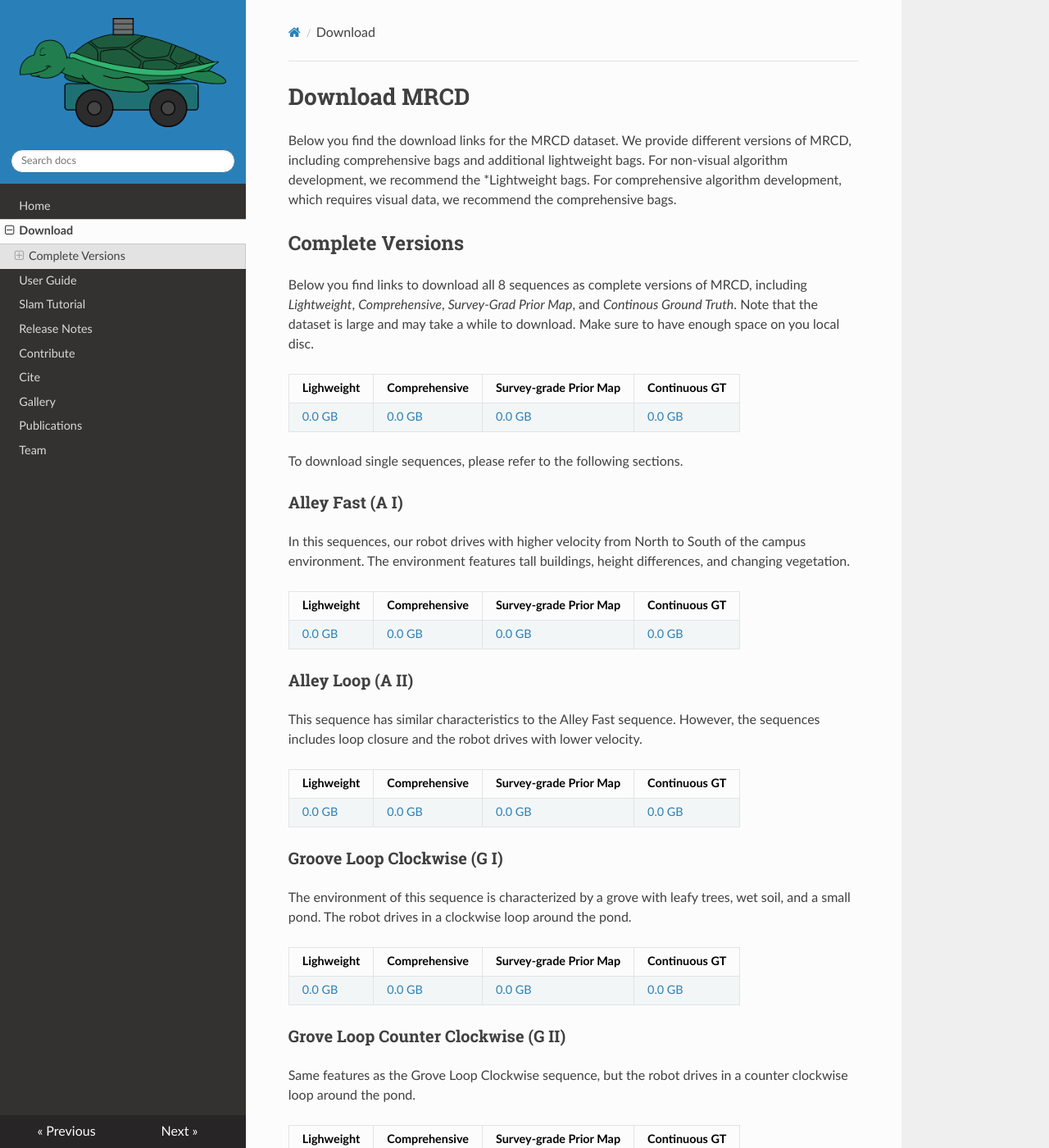
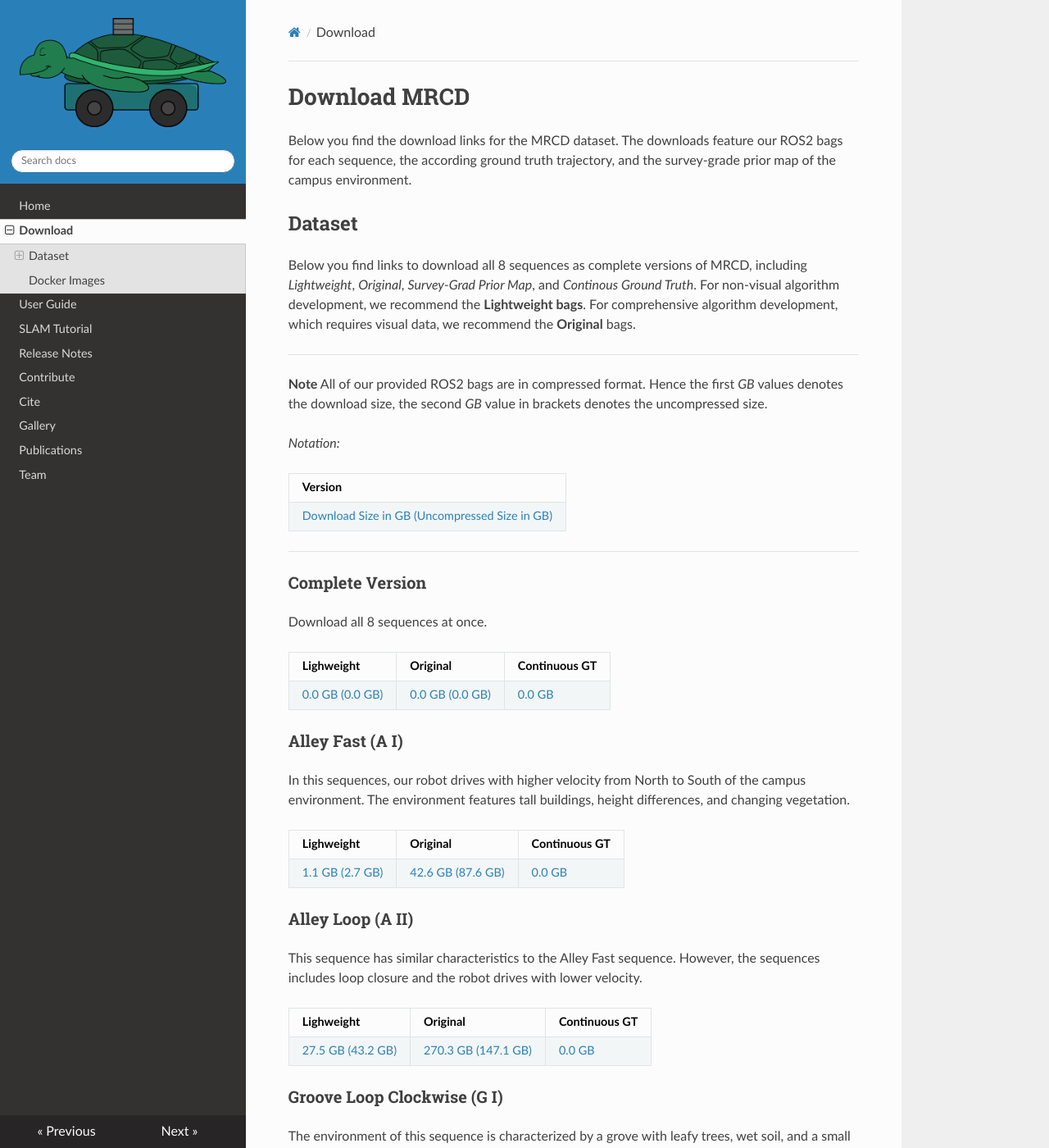
Before and after one commit to SM20598/MRCD, an MkDocs documentation site: the page built from docs/download.md, in a window 1280 px wide and 1400 px high. Shown: the whole window at 82% size. Built offline with MkDocs 1.6.1, drawn with Linux system fonts in a browser that asks for light colours; nearby versions of some CDN libraries; some of the changed text lies outside the part shown.

Commit message:
Added Sizes of data to download.md

```diff
--- a/docs/download.md
+++ b/docs/download.md
@@ -1,68 +1,97 @@
 # Download MRCD
-Below you find the download links for the MRCD dataset. We provide different versions of MRCD, including comprehensive bags and additional lightweight bags. For non-visual algorithm development, we recommend the *Lightweight bags. For comprehensive algorithm development, which requires visual data, we recommend the comprehensive bags.
+Below you find the download links for the MRCD dataset. The downloads feature our ROS2 bags for each sequence, the according ground truth trajectory, and the survey-grade prior map of the campus environment.
 
-## Complete Versions
 
-Below you find links to download all 8 sequences as complete versions of MRCD, including *Lightweight*, *Comprehensive*, *Survey-Grad Prior Map*, and *Continous Ground Truth*. Note that the dataset is large and may take a while to download. Make sure to have enough space on you local disc.
 
-| Lighweight | Comprehensive | Survey-grade Prior Map | Continuous GT |
-|-|-|-|-|
-| [0.0 GB](https://sm20598.github.io/downloads)| [0.0 GB](https://sm20598.github.io/downloads)| [0.0 GB](https://sm20598.github.io/downloads) | [0.0 GB](https://sm20598.github.io/downloads) |
+## Dataset
 
-To download single sequences, please refer to the following sections.
+Below you find links to download all 8 sequences as complete versions of MRCD, including *Lightweight*, *Original*, *Survey-Grad Prior Map*, and *Continous Ground Truth*. For non-visual algorithm development, we recommend the **Lightweight bags**. For comprehensive algorithm development, which requires visual data, we recommend the **Original** bags.
+
+---
+**Note** All of our provided ROS2 bags are in compressed format. Hence the first *GB* values denotes the download size, the second *GB* value in brackets denotes the uncompressed size.
+
+*Notation:*
+
+| Version |
+|-|
+ [Download Size in GB (Uncompressed Size in GB)](https://sm20598.github.io/downloads)|
+
+
+---
+
+### Complete Version
+Download all 8 sequences at once.
+
+| Lighweight | Original | Continuous GT |
+|-|-|-|
+| [0.0 GB (0.0 GB)](https://sm20598.github.io/downloads)| [0.0 GB (0.0 GB)](https://sm20598.github.io/downloads)| [0.0 GB](https://sm20598.github.io/downloads) |
 
 ### Alley Fast (A I)
 In this sequences, our robot drives with higher velocity from North to South of the campus environment. The environment features tall buildings, height differences, and changing vegetation.
 
-| Lighweight | Comprehensive | Survey-grade Prior Map | Continuous GT |
-|-|-|-|-|
-| [0.0 GB](https://sm20598.github.io/downloads)| [0.0 GB](https://sm20598.github.io/downloads)| [0.0 GB](https://sm20598.github.io/downloads) | [0.0 GB](https://sm20598.github.io/downloads) |
+| Lighweight | Original | Continuous GT |
+|-|-|-|
+| [1.1 GB (2.7 GB)](https://sm20598.github.io/downloads)| [42.6 GB (87.6 GB)](https://sm20598.github.io/downloads)| [0.0 GB](https://sm20598.github.io/downloads) |
 
 ### Alley Loop (A II)
 This sequence has similar characteristics to the Alley Fast sequence. However, the sequences includes loop closure and the robot drives with lower velocity.
 
-| Lighweight | Comprehensive | Survey-grade Prior Map | Continuous GT |
-|-|-|-|-|
-| [0.0 GB](https://sm20598.github.io/downloads)| [0.0 GB](https://sm20598.github.io/downloads)| [0.0 GB](https://sm20598.github.io/downloads) | [0.0 GB](https://sm20598.github.io/downloads) |
+| Lighweight | Original | Continuous GT |
+|-|-|-|
+| [27.5 GB (43.2 GB)](https://sm20598.github.io/downloads)| [270.3 GB (147.1 GB)](https://sm20598.github.io/downloads)| [0.0 GB](https://sm20598.github.io/downloads) |
 
 ### Groove Loop Clockwise (G I)
 The environment of this sequence is characterized by a grove with leafy trees, wet soil, and a small pond. The robot drives in a clockwise loop around the pond.
 
-| Lighweight | Comprehensive | Survey-grade Prior Map | Continuous GT |
-|-|-|-|-|
-| [0.0 GB](https://sm20598.github.io/downloads)| [0.0 GB](https://sm20598.github.io/downloads)| [0.0 GB](https://sm20598.github.io/downloads) | [0.0 GB](https://sm20598.github.io/downloads) |
+| Lighweight | Original | Continuous GT |
+|-|-|-|
+| [2.4 GB (5.9 GB)](https://sm20598.github.io/downloads)| [74.6 GB (147.1 GB)](https://sm20598.github.io/downloads)| [0.0 GB](https://sm20598.github.io/downloads) |
 
 ### Grove Loop Counter Clockwise (G II)
 Same features as the Grove Loop Clockwise sequence, but the robot drives in a counter clockwise loop around the pond.
 
-| Lighweight | Comprehensive | Survey-grade Prior Map | Continuous GT |
-|-|-|-|-|
-| [0.0 GB](https://sm20598.github.io/downloads)| [0.0 GB](https://sm20598.github.io/downloads)| [0.0 GB](https://sm20598.github.io/downloads) | [0.0 GB](https://sm20598.github.io/downloads) |
+| Lighweight | Original | Continuous GT |
+|-|-|-|
+| [2.6 GB (6.6 GB)](https://sm20598.github.io/downloads)| [78.7 GB (155.0 GB)](https://sm20598.github.io/downloads)| [0.0 GB](https://sm20598.github.io/downloads) |
 
 ### Town Loop Clockwise (T I)
 Town Loop Clockwise features varying environment characteristics, such as long narrow paths between tall buildings, uneven terrain, strong height differences, common obstacles (bikes, cars, trees), bright sunlight, and wide open and closed spaces.
 
-| Lighweight | Comprehensive | Survey-grade Prior Map | Continuous GT |
-|-|-|-|-|
-| [0.0 GB](https://sm20598.github.io/downloads)| [0.0 GB](https://sm20598.github.io/downloads)| [0.0 GB](https://sm20598.github.io/downloads) | [0.0 GB](https://sm20598.github.io/downloads) |
+| Lighweight | Original | Continuous GT |
+|-|-|-|
+| [8.2 GB (17.6 GB)](https://sm20598.github.io/downloads)| [154.7 GB (284.2 GB)](https://sm20598.github.io/downloads)| [0.0 GB](https://sm20598.github.io/downloads) |
 
 ### Town Loop Counter Clockwise (T II)
 Same features as the Town Loop Clockwise sequence, but the robot drives in a counter clockwise loop.
 
-| Lighweight | Comprehensive | Survey-grade Prior Map | Continuous GT |
-|-|-|-|-|
-| [0.0 GB](https://sm20598.github.io/downloads)| [0.0 GB](https://sm20598.github.io/downloads)| [0.0 GB](https://sm20598.github.io/downloads) | [0.0 GB](https://sm20598.github.io/downloads) |
+| Lighweight | Original | Continuous GT |
+|-|-|-|
+| [8.0 GB (17.8 GB)](https://sm20598.github.io/downloads)| [162.0 GB (296.7 GB)](https://sm20598.github.io/downloads)| [0.0 GB](https://sm20598.github.io/downloads) |
 
 ### Town Courtyard (T III)
 A shorter sequence within the town environment of the campus, featuring slalom driving between flowboxes.
 
-| Lighweight | Comprehensive | Survey-grade Prior Map | Continuous GT |
-|-|-|-|-|
-| [0.0 GB](https://sm20598.github.io/downloads)| [0.0 GB](https://sm20598.github.io/downloads)| [0.0 GB](https://sm20598.github.io/downloads) | [0.0 GB](https://sm20598.github.io/downloads) |
+| Lighweight | Original | Continuous GT |
+|-|-|-|
+| [1.8 GB (4.4 GB)](https://sm20598.github.io/downloads)| [65.1 GB (123.4 GB)](https://sm20598.github.io/downloads)| [0.0 GB](https://sm20598.github.io/downloads) |
 
 ### Town Tree (T IV)
 Another short sequence within the town environment of the campus, featuring the uneven terrain and trees of the campus environment.
 
-| Lighweight | Comprehensive | Survey-grade Prior Map | Continuous GT |
-|-|-|-|-|
-| [0.0 GB](https://sm20598.github.io/downloads)| [0.0 GB](https://sm20598.github.io/downloads)| [0.0 GB](https://sm20598.github.io/downloads) | [0.0 GB](https://sm20598.github.io/downloads) |
+| Lighweight | Original | Continuous GT |
+|-|-|-|
+| [2.9 GB (7.2 GB)](https://sm20598.github.io/downloads)| [89.9 GB (165.9 GB)](https://sm20598.github.io/downloads)| [0.0 GB](https://sm20598.github.io/downloads) |
+
+## Docker Images
+Below you find our provided Docker images for each SLAM algorithm. Please find the list and according Repositories we used below. To download please klick on the links in Size column. For instructions on how to use, please refer to the [SLAM Tutorial](https://sm20598.github.io/slam-tutorial).
+
+
+| Algorithm | Type We Used | Size |
+|-|-|-|
+| [FAST-LIO](https://github.com/hku-mars/FAST_LIO.git)| LiDAR-Inertial | [0.0 GB (4.41 GB)](https://sm20598.github.io/downloads)|
+| [Cartographer](https://github.com/cartographer-project/cartographer) | LiDAR-Inertial | [0.0 GB (4.4 GB)](https://sm20598.github.io/downloads)|
+| [NAV2 Slam Toolbox](https://github.com/SteveMacenski/slam_toolbox) | LiDAR-Inertial  | [0.0 GB (4.43 GB)](https://sm20598.github.io/downloads)|
+| [Isaac ROS Visual SLAM](https://github.com/NVIDIA-ISAAC-ROS/isaac_ros_visual_slam) | Visual-Inertial   | [0.0 GB (36 GB)](https://sm20598.github.io/downloads)|
+| [OpenVINS](https://github.com/rpng/open_vins/tree/master) | Visual-Inertial  | [0.0 (4.42 GB)](https://sm20598.github.io/downloads)|
+| [RTAB-map](https://github.com/introlab/rtabmap_ros) | Visual-Inertial | [0.0 GB (0.0 GB)](https://sm20598.github.io/downloads)|
+| [ORB-SLAM3-ROS2](https://github.com/jnskkmhr/orbslam3) | Visual | [0.0 GB (9.58 GB)](https://sm20598.github.io/downloads)|
--- a/mkdocs.yml
+++ b/mkdocs.yml
@@ -3,7 +3,7 @@ nav:
   - Home: README.md
   - Download: download.md
   - User Guide: user-guide.md
-  - Slam Tutorial: slam-tutorial.md
+  - SLAM Tutorial: slam-tutorial.md
   - Release Notes: release-notes.md
   - Contribute: contribute.md
   # - Contact: contact.md (ADD LATER)
```
